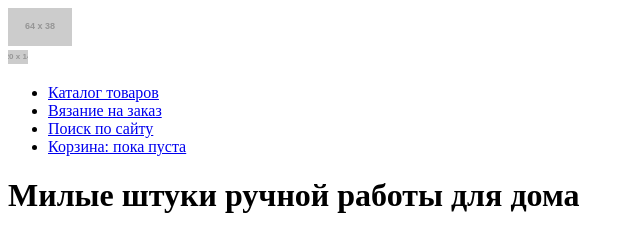
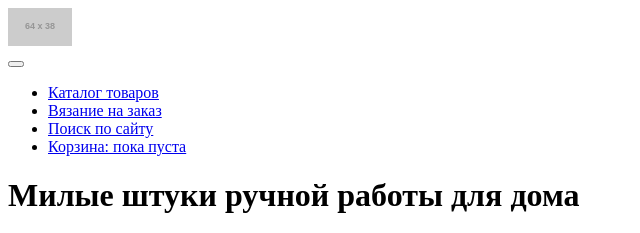
Before and after one commit to ElenaZhidenko/98692-mishka, a website: page catalog.html in a window 1280 px wide. Shown: the top 233 px of the page, 0-640 px from the left. Drawn offline with Linux system fonts and the light colour scheme; placeholder pictures from the web are drawn by us.

Commit message:
Добавила кнопку для меню

```diff
--- a/catalog.html
+++ b/catalog.html
@@ -10,9 +10,9 @@
         <img src="http://placehold.it/64x38" width="" height="" alt="Мишка">
       </a>
       <nav class="main-nav">
-        <div class="main-nav__toggle">
-          <img src="http://placehold.it/20x14" width="" height="" alt="Меню">
-        </div>
+        <button class="main-nav__toggle">
+          <span></span>
+        </button>
         <ul class="main-nav__list">
           <li class="main-nav__item"><a href="catalog.html">Каталог товаров</a></li>
           <li class="main-nav__item"><a href="form.html">Вязание на заказ</a></li>
```
Also changed, not shown: form.html (+3 -3 lines), index.html (+3 -3 lines).
